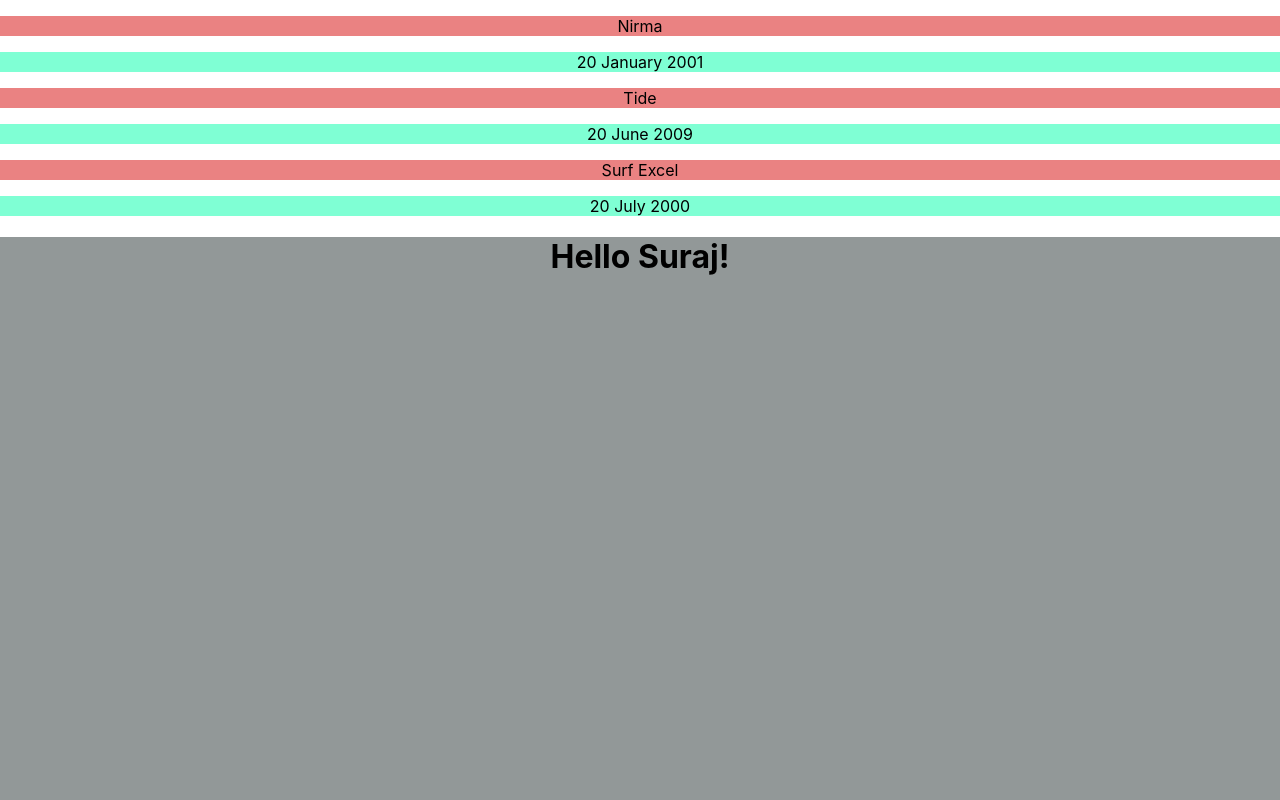
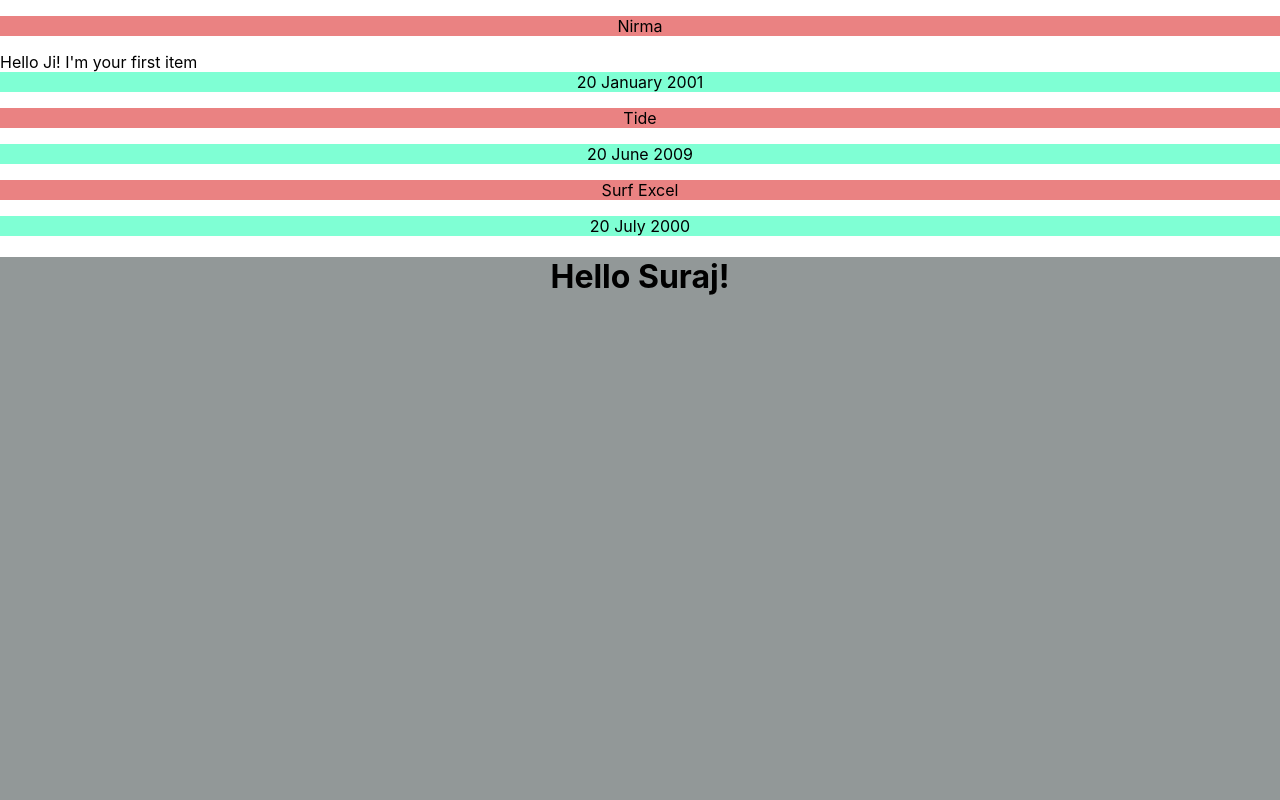
Before and after one commit to suraj060203/demo-shop, a React (Create React App) app: page / in a window 1280 px wide. Shown: the top 800 px of the page. Built offline with nearby package versions, Linux system fonts and the light colour scheme.

Commit message:
Add Card component and integrate it into App; refactor Item component to support children //Usage of props and props.children

```diff
--- a/src/App.js
+++ b/src/App.js
@@ -1,6 +1,7 @@
 import './App.css';
 import Item from './components/Item';
 import ItemDate from './components/ItemDate';
+import Card from './components/Card';
 
 function App() {
   const ItmeName2 = "Tide"; // You can change this to any other name you want
@@ -27,7 +28,8 @@
 
   return (
     <div>
-      <Item name={response[0].itemName}></Item>
+      <Card>
+        <Item name={response[0].itemName}> Hello Ji! I'm your first item</Item>
         <ItemDate day={response[0].itemDate} month={response[0].itemMonth} year={response[0].itemYear}></ItemDate>
 
         <Item name={ItmeName2}></Item>
@@ -39,6 +41,7 @@
         <div className="App">
           <h1>Hello Suraj!</h1>
         </div>
+      </Card>
     </div>
 
   );
--- /dev/null
+++ b/src/components/Card.js
@@ -0,0 +1,14 @@
+import './Card.css';
+
+function Card(props) {
+    // The Card component is a simple wrapper that applies a CSS class to its children.
+    // It can be used to style a section of the application consistently.
+    return (
+        <div className='card'>
+            {props.children}
+        </div>
+    );
+}
+
+export default Card;
+// This component is exported as 'Card' for use in other parts of the application.
--- a/src/components/Item.js
+++ b/src/components/Item.js
@@ -4,7 +4,10 @@
     const ItmeName = props.name;
     console.log(ItmeName);
     return(
-        <p className="nirma">{ItmeName}</p>
+        <div>
+            <p className="nirma">{ItmeName}</p>
+            {props.children}
+        </div>
     );
 }
 
```
Also changed, not shown: src/components/Card.css (added). Lines whose indentation alone changed are shown as unchanged.
